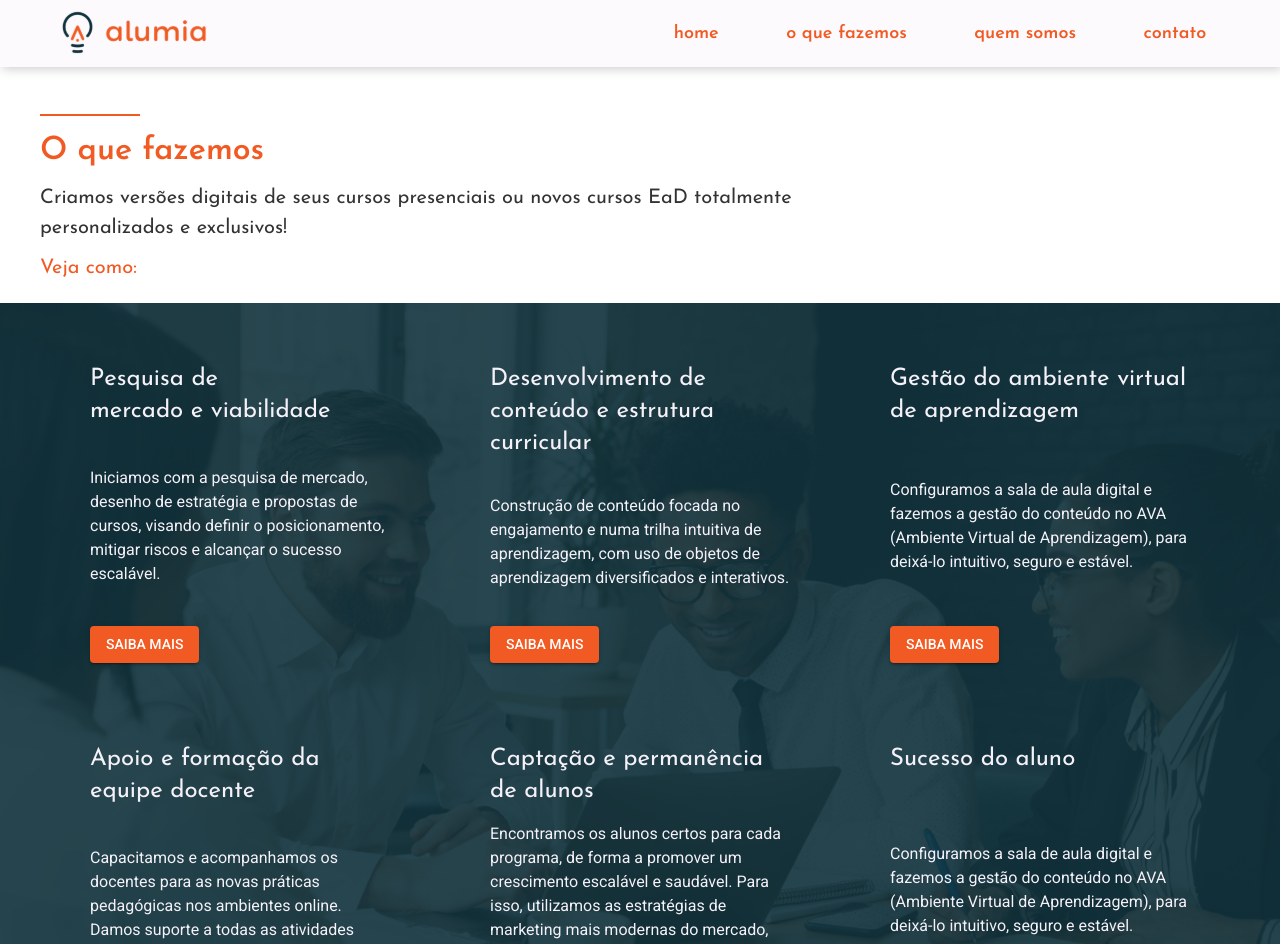
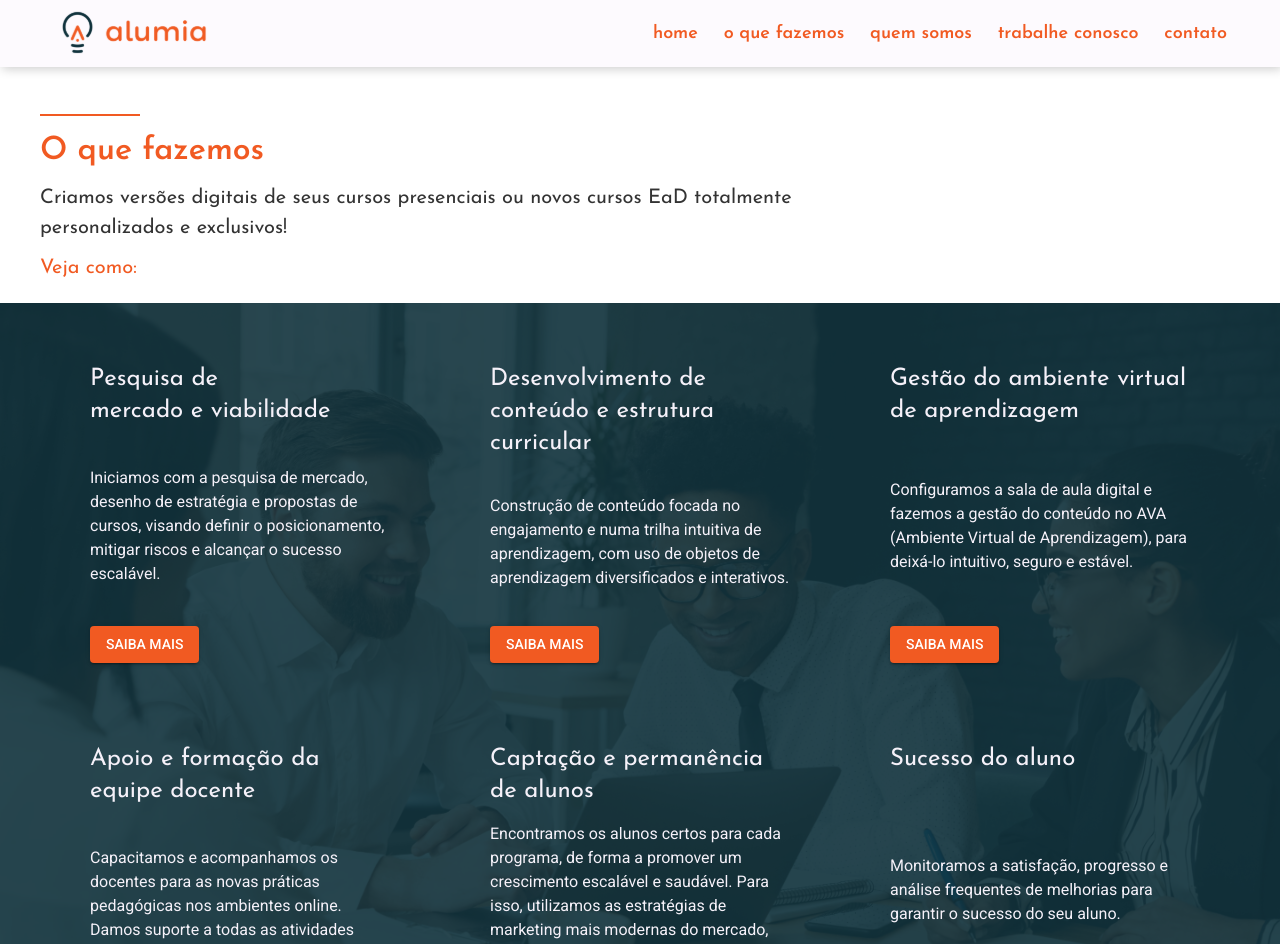
Before and after one commit to AlumiaOPM/alumia.online, a Next.js app: page /o-que-fazemos in a window 1280 px wide. Shown: the top 944 px of the page. Built offline with nearby package versions, Linux system fonts and the light colour scheme.

Commit message:
fix: typo && feature: 'trabalhe conosco'

```diff
--- a/components/Header/index.jsx
+++ b/components/Header/index.jsx
@@ -39,11 +39,15 @@ export default function Header(props) {
           <div className={styles.menuDesktop}>
             <Link href="/">home</Link>
             <Link href={"/o-que-fazemos"}>
-                o que fazemos
+              o que fazemos
             </Link>
             <Link href={"/quem-somos"}>
-                quem somos
+              quem somos
             </Link>
+            <a
+              href="https://jobs.kenoby.com/alumia"
+              target="_blank"
+            >trabalhe conosco</a>
             <a
               onClick={() => store.dispatch({ type: "openPopup" })}
             >contato</a>
@@ -72,6 +76,18 @@ export default function Header(props) {
                   <ListItemText primary="Quem somos" />
                 </ListItem>
               </Link>
+              <a
+                href="https://jobs.kenoby.com/alumia"
+                target="_blank"
+                style={{
+                  textDecoration:'none',
+                  color: '#333'
+                }}
+              >
+                <ListItem button>
+                  <ListItemText primary="Trabalhe conosco" />
+                </ListItem>
+              </a>
               <a onClick={() => store.dispatch({ type: "openPopup" })}>
                 <ListItem button>
                   <ListItemText primary="Contato" />
--- a/components/OQueFazemos/index.jsx
+++ b/components/OQueFazemos/index.jsx
@@ -65,7 +65,7 @@ export default function OQueFazemos() {
           />
           <Card
             title={<div>Sucesso do aluno</div>}
-            content={"Configuramos a sala de aula digital e fazemos a gestão do conteúdo no AVA (Ambiente Virtual de Aprendizagem), para deixá-lo intuitivo, seguro e estável."}
+            content={"Monitoramos a satisfação, progresso e análise frequentes de melhorias para garantir o sucesso do seu aluno."}
             action
           />
         </div>
```
